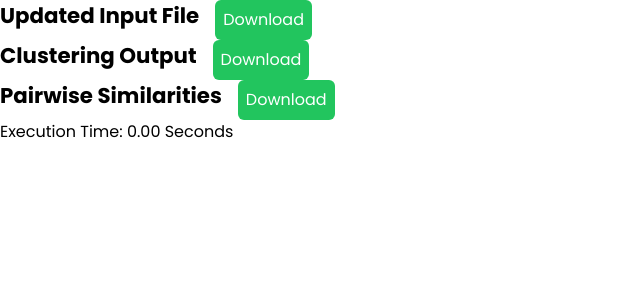
After one commit to ReylordDev/Word-Embedding-Clustering-Unicorn, a Flask app: page /results in a window 1280 px wide. The commit adds this page. Shown: the top 300 px of the page, without its empty margins (0-640 px from the left). Run offline with Flask 3, Linux system fonts and the light colour scheme.

Commit message:
results draft with downloads and exec time

```diff
--- a/app.py
+++ b/app.py
@@ -1,8 +1,11 @@
 from flask import Flask, render_template, request, redirect, url_for
 from main import main
+from dotenv import load_dotenv
 import os
 
 app = Flask(__name__)
+
+load_dotenv()
 
 PORT = int(os.getenv("PORT", 5100))
 
@@ -14,17 +17,21 @@ def index():
 
 def save_file(request):
     if "file" not in request.files:
-        return "No file uploaded", 400
+        raise ValueError("No file part")
     file = request.files["file"]
     if file.filename == "" or file.filename is None:
-        return "No file selected", 400
+        raise ValueError("No file uploaded")
     if file:
         file.save(f"uploads/input{file.filename[-4:]}")
+    return file.filename
 
 
 @app.route("/api/run_clustering", methods=["POST"])
 def run_clustering():
-    save_file(request)
+    try:
+        file_name = save_file(request)
+    except ValueError as e:
+        return str(e)
     col_delimiter = request.form.get("col_delimiter", default=",")
     word_column_template = request.form.get("word_column", default="word%d").replace(
         "1", "%d"
@@ -44,7 +51,7 @@ def run_clustering():
     outlier_detection_threshold = 1
     merge_threshold = 0.8
 
-    main(
+    execution_time = main(
         col_delimiter=col_delimiter,
         num_words_per_row=num_words_per_row,
         word_column_template=word_column_template,
@@ -58,7 +65,13 @@ def run_clustering():
         K=num_clusters,
         merge_threshold=merge_threshold,
     )
-    return redirect(url_for("index"))
+    return redirect(url_for("results", execution_time=execution_time))
+
+
+@app.route("/results")
+def results():
+    execution_time = request.args.get("execution_time", default=0.0, type=float)
+    return render_template("results.html", execution_time=execution_time)
 
 
 if __name__ == "__main__":
--- a/main.py
+++ b/main.py
@@ -6,13 +6,20 @@ from sentence_transformers import SentenceTransformer
 from sklearn.cluster import AgglomerativeClustering, KMeans
 from sklearn.metrics import silhouette_score
 from tqdm import tqdm
+import time
+import logging
 
 INPUT_FILE_PATH = "uploads/input.csv"
 CACHE_FOLDER = ".cache/huggingface/hub"
-CLUSTERING_OUTPUT_FILE = "outputs/clustering_output.csv"
-PAIRWISE_SIMILARITIES_OUTPUT_FILE = "outputs/pairwise_similarities.csv"
-OUTPUT_FILE_PATH = "outputs/output.csv"
+CLUSTERING_OUTPUT_FILE = "static/outputs/clustering_output.csv"
+PAIRWISE_SIMILARITIES_OUTPUT_FILE = "static/outputs/pairwise_similarities.csv"
+OUTPUT_FILE_PATH = "static/outputs/output.csv"
 LANGUAGE_MODEL = "BAAI/bge-large-en-v1.5"
+
+logging.basicConfig(
+    level=logging.INFO, format="%(asctime)s - %(levelname)s - %(message)s"
+)
+logger = logging.getLogger(__name__)
 
 
 def read_input_file(
@@ -118,6 +125,7 @@ def find_number_of_clusters(
     bics = []
     for K in tqdm(K_values):
         print(f"Computing K = {K}")
+        logging.info(f"Computing K = {K}")
         clustering = KMeans(n_clusters=K, n_init=10, random_state=seed)
         clustering.fit(embeddings_normalized, sample_weight=sample_weights)
         sil = silhouette_score(np.asarray(embeddings_normalized), clustering.labels_)
@@ -177,6 +185,10 @@ def cluster_and_merge(
             "Merging similar clusters together until the cosine similarity of all cluster centers is below %g"
             % merge_threshold
         )
+        logging.info(
+            "Merging similar clusters together until the cosine similarity of all cluster centers is below %g",
+            merge_threshold,
+        )
         # merge the closest clusters using Agglomorative Clustering
         # until everything is closer than the threshold
         meta_clustering = AgglomerativeClustering(
@@ -195,6 +207,10 @@ def cluster_and_merge(
                 print(
                     "the following clusters got merged together: %s"
                     % (", ".join(merged_exemplars))
+                )
+                logging.info(
+                    "the following clusters got merged together: %s",
+                    ", ".join(merged_exemplars),
                 )
 
         # override the original k-means result with the merged clusters
@@ -318,6 +334,7 @@ def main(
     K: int = 5,
     merge_threshold: float = 1.0,
 ):
+    start_time = time.time()
     # read the input file
     rows, word_counts, headers, col_idxs, out_col_idxs = read_input_file(
         col_delimiter=col_delimiter,
@@ -329,7 +346,11 @@ def main(
     word_count = sum(word_counts.values())
     unique_word_count = len(word_counts)
     print(f"Number of rows: {len(rows)}")
+    logging.info(f"Number of rows: {len(rows)}")
     print(f"Number of unique words: {unique_word_count}, total words: {word_count}")
+    logging.info(
+        f"Number of unique words: {unique_word_count}, total words: {word_count}"
+    )
     words = list(word_counts.keys())
 
     # embed the words using the language model
@@ -339,12 +360,14 @@ def main(
     )  # shape (no_of_unique_words, embedding_dim)
     norm_embeddings = np.array(norm_embeddings)  # Type casting (only for IDE)
     print(f"Shape of embeddings: {norm_embeddings.shape}")
+    logging.info(f"Shape of embeddings: {norm_embeddings.shape}")
 
     # remove outliers
     words, norm_embeddings = outlier_detection(
         words, norm_embeddings, outlier_k, outlier_detection_threshold
     )
     print(f"Number of remaining words after outlier detection: {len(words)}")
+    logging.info(f"Number of remaining words after outlier detection: {len(words)}")
 
     # a list of how often each word was named
     sample_weights = []
@@ -358,6 +381,7 @@ def main(
             norm_embeddings, max_num_clusters, sample_weights, seed
         )
         print(f"Automatically determined number of clusters: {K}")
+        logging.info(f"Automatically determined number of clusters: {K}")
 
     # cluster the embeddings
     cluster_idxs, centers_normalized = cluster_and_merge(
@@ -366,6 +390,7 @@ def main(
     K_new = centers_normalized.shape[0]
     if K_new < K:
         print(f"Reduced number of clusters by merging to {K_new}")
+        logging.info(f"Reduced number of clusters by merging to {K_new}")
     K = K_new
 
     # output the clustering results
@@ -379,10 +404,14 @@ def main(
         col_delimiter,
     )
     print(f"Clustering written to {CLUSTERING_OUTPUT_FILE}")
+    logging.info(f"Clustering written to {CLUSTERING_OUTPUT_FILE}")
 
     # output the pairwise similarities between all cluster centers
     output_pairwise_similarities(PAIRWISE_SIMILARITIES_OUTPUT_FILE, centers_normalized)
     print(f"Pairwise similarities written to {PAIRWISE_SIMILARITIES_OUTPUT_FILE}")
+    logging.info(
+        f"Pairwise similarities written to {PAIRWISE_SIMILARITIES_OUTPUT_FILE}"
+    )
 
     # update the input file with the cluster indices
     output_cluster_indices(
@@ -397,6 +426,11 @@ def main(
         col_delimiter,
     )
     print(f"Cluster indices written to {INPUT_FILE_PATH}")
+    logging.info(f"Cluster indices written to {INPUT_FILE_PATH}")
+
+    execution_time = time.time() - start_time
+
+    return execution_time
 
 
 if __name__ == "__main__":
--- a/static/dist/output.css
+++ b/static/dist/output.css
@@ -572,12 +572,21 @@ video {
   justify-content: space-evenly;
 }
 
+.gap-4 {
+  gap: 1rem;
+}
+
 .gap-8 {
   gap: 2rem;
 }
 
-.gap-4 {
-  gap: 1rem;
+.rounded-md {
+  border-radius: 0.375rem;
+}
+
+.bg-amber-500 {
+  --tw-bg-opacity: 1;
+  background-color: rgb(245 158 11 / var(--tw-bg-opacity));
 }
 
 .bg-blue-300 {
@@ -585,19 +594,9 @@ video {
   background-color: rgb(147 197 253 / var(--tw-bg-opacity));
 }
 
-.bg-red-300 {
+.bg-blue-950 {
   --tw-bg-opacity: 1;
-  background-color: rgb(252 165 165 / var(--tw-bg-opacity));
-}
-
-.bg-red-500 {
-  --tw-bg-opacity: 1;
-  background-color: rgb(239 68 68 / var(--tw-bg-opacity));
-}
-
-.bg-zinc-400 {
-  --tw-bg-opacity: 1;
-  background-color: rgb(161 161 170 / var(--tw-bg-opacity));
+  background-color: rgb(23 37 84 / var(--tw-bg-opacity));
 }
 
 .bg-green-400 {
@@ -605,19 +604,14 @@ video {
   background-color: rgb(74 222 128 / var(--tw-bg-opacity));
 }
 
+.bg-green-500 {
+  --tw-bg-opacity: 1;
+  background-color: rgb(34 197 94 / var(--tw-bg-opacity));
+}
+
 .bg-pink-300 {
   --tw-bg-opacity: 1;
   background-color: rgb(249 168 212 / var(--tw-bg-opacity));
-}
-
-.bg-rose-500 {
-  --tw-bg-opacity: 1;
-  background-color: rgb(244 63 94 / var(--tw-bg-opacity));
-}
-
-.bg-red-600 {
-  --tw-bg-opacity: 1;
-  background-color: rgb(220 38 38 / var(--tw-bg-opacity));
 }
 
 .bg-red-200 {
@@ -630,29 +624,38 @@ video {
   background-color: rgb(248 113 113 / var(--tw-bg-opacity));
 }
 
+.bg-red-500 {
+  --tw-bg-opacity: 1;
+  background-color: rgb(239 68 68 / var(--tw-bg-opacity));
+}
+
+.bg-red-600 {
+  --tw-bg-opacity: 1;
+  background-color: rgb(220 38 38 / var(--tw-bg-opacity));
+}
+
 .bg-rose-300 {
   --tw-bg-opacity: 1;
   background-color: rgb(253 164 175 / var(--tw-bg-opacity));
 }
 
-.bg-blue-950 {
+.bg-rose-500 {
   --tw-bg-opacity: 1;
-  background-color: rgb(23 37 84 / var(--tw-bg-opacity));
-}
-
-.bg-gray-800 {
-  --tw-bg-opacity: 1;
-  background-color: rgb(31 41 55 / var(--tw-bg-opacity));
-}
-
-.bg-amber-500 {
-  --tw-bg-opacity: 1;
-  background-color: rgb(245 158 11 / var(--tw-bg-opacity));
+  background-color: rgb(244 63 94 / var(--tw-bg-opacity));
 }
 
 .bg-violet-400 {
   --tw-bg-opacity: 1;
   background-color: rgb(167 139 250 / var(--tw-bg-opacity));
+}
+
+.bg-zinc-400 {
+  --tw-bg-opacity: 1;
+  background-color: rgb(161 161 170 / var(--tw-bg-opacity));
+}
+
+.p-2 {
+  padding: 0.5rem;
 }
 
 .p-4 {
@@ -671,6 +674,11 @@ video {
 .text-secondary {
   --tw-text-opacity: 1;
   color: rgb(233 134 198 / var(--tw-text-opacity));
+}
+
+.text-white {
+  --tw-text-opacity: 1;
+  color: rgb(255 255 255 / var(--tw-text-opacity));
 }
 
 body {
--- a/templates/index.html
+++ b/templates/index.html
@@ -58,6 +58,7 @@
                 name="col_delimiter"
                 placeholder="Delimiter symbol"
                 form="parameterForm"
+                class="text-center"
               />
               <div id="Question-Mark">?</div>
             </div>
--- /dev/null
+++ b/templates/results.html
@@ -0,0 +1,50 @@
+<!DOCTYPE html>
+<html lang="en">
+  <head>
+    <meta charset="UTF-8" />
+    <meta http-equiv="X-UA-Compatible" content="IE=edge" />
+    <meta name="viewport" content="width=device-width, initial-scale=1.0" />
+    <link
+      rel="stylesheet"
+      href="{{url_for('static',filename='dist/output.css')}}"
+    />
+    <style>
+      @import url("https://fonts.googleapis.com/css2?family=Poppins:wght@400;700&display=swap");
+    </style>
+    <script src="{{url_for('static',filename='src/results.js')}}"></script>
+    <title>Clustering Results</title>
+  </head>
+  <body class="flex flex-col">
+    <div class="flex gap-4">
+      <h5>Updated Input File</h5>
+      <a
+        href="static/outputs/output.csv"
+        class="bg-green-500 text-white p-2 rounded-md"
+        download="output.csv"
+      >
+        Download
+      </a>
+    </div>
+    <div class="flex gap-4">
+      <h5>Clustering Output</h5>
+      <a
+        href="static/outputs/clustering_output.csv"
+        class="bg-green-500 text-white p-2 rounded-md"
+        download="clustering_output.csv"
+      >
+        Download
+      </a>
+    </div>
+    <div class="flex gap-4">
+      <h5>Pairwise Similarities</h5>
+      <a
+        href="static/outputs/pairwise_similarities.csv"
+        class="bg-green-500 text-white p-2 rounded-md"
+        download="pairwise_similarities.csv"
+      >
+        Download
+      </a>
+    </div>
+    <div>Execution Time: {{ "%.2f"| format(execution_time) }} Seconds</div>
+  </body>
+</html>
```
